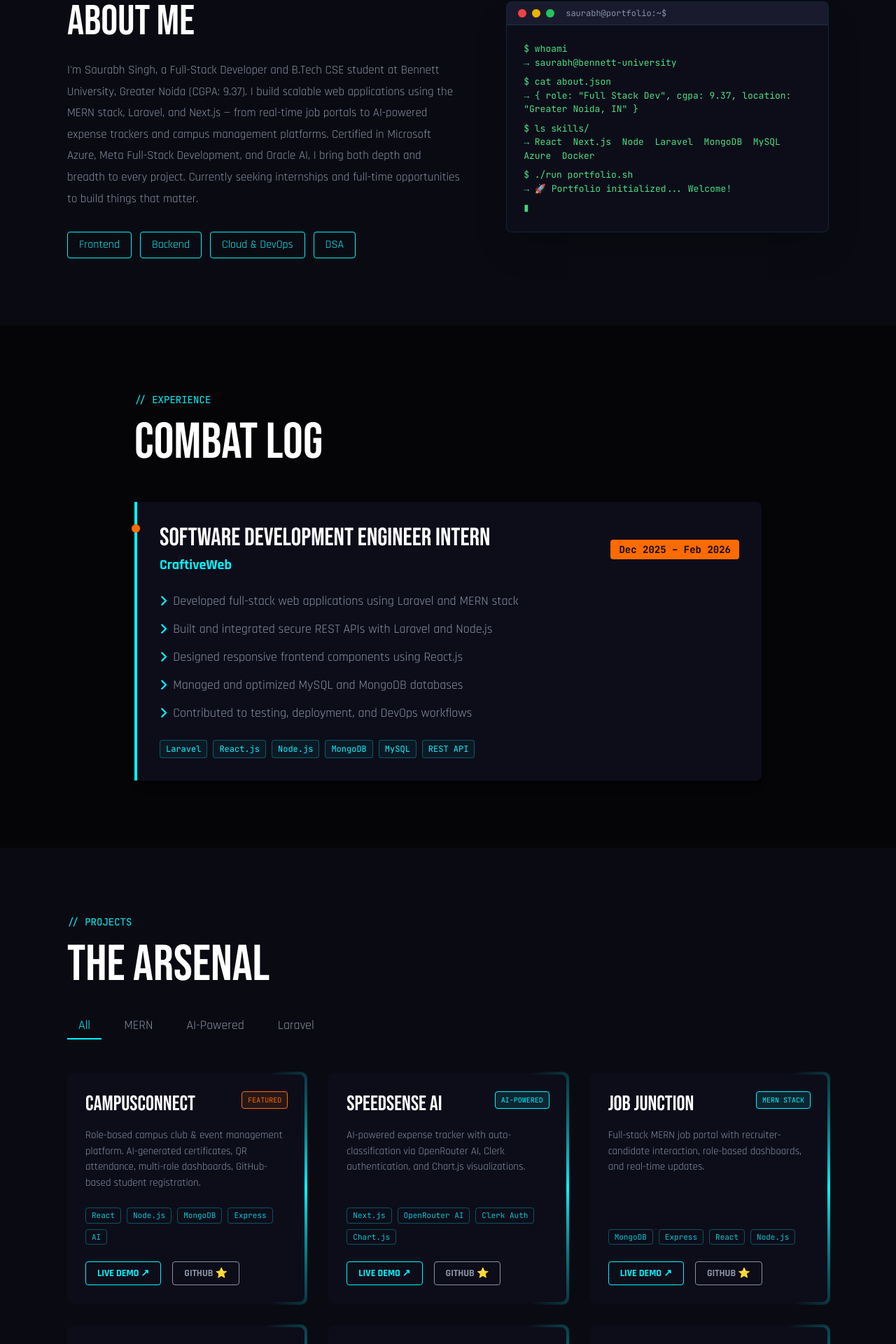
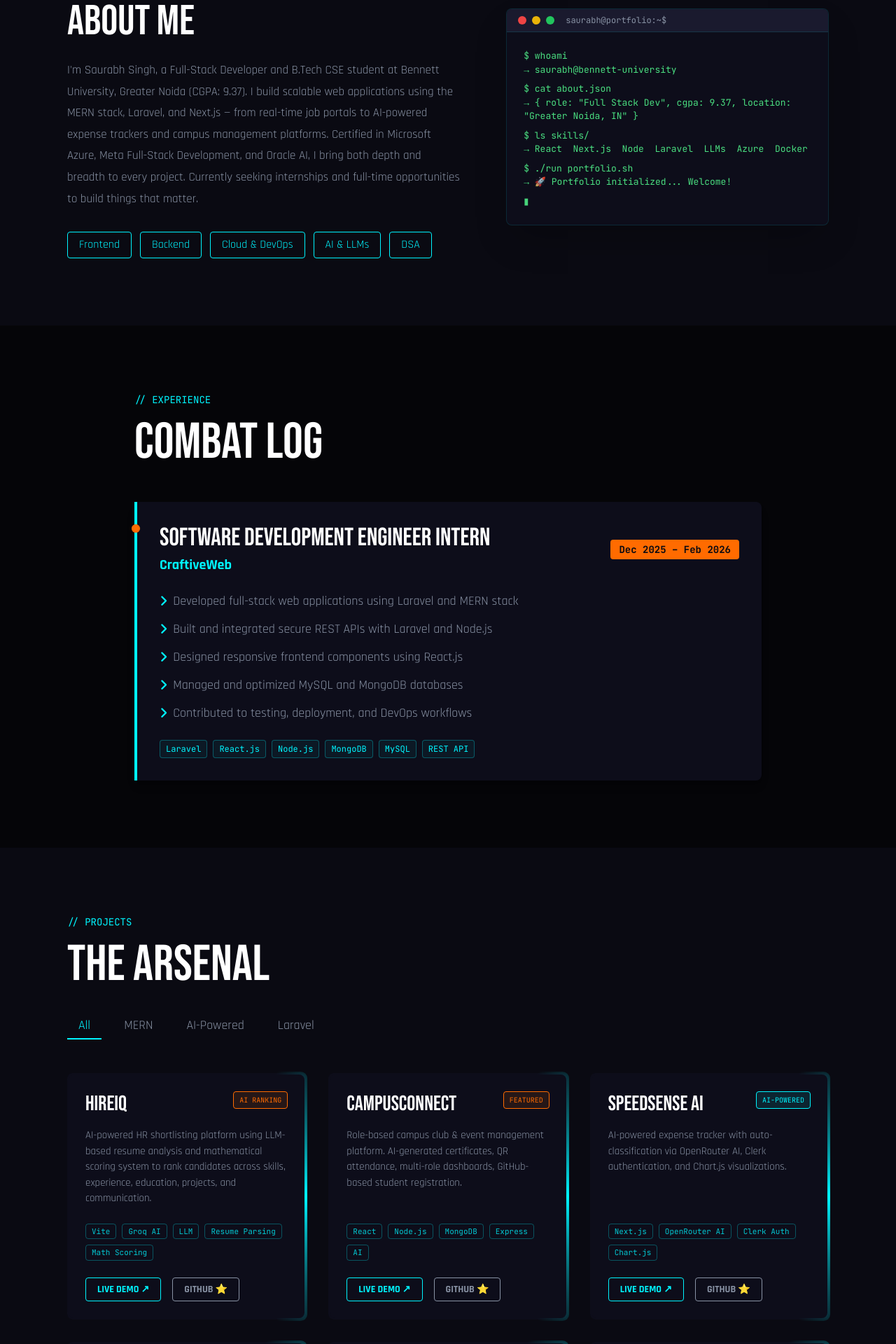
Before and after one commit to saurabhxcod/portfolio_1, a React (Vite) app: page / in a window 1280 px wide. Shown: the part 931-2851 px from the top of the page at 70% size. Built offline with nearby package versions, Linux system fonts and the light colour scheme.

Commit message:
added new project in portfolio

```diff
--- a/src/components/sections/About.jsx
+++ b/src/components/sections/About.jsx
@@ -9,7 +9,7 @@ export default function About() {
   const lines = [
     { c: "$ whoami", r: "→ saurabh@bennett-university" },
     { c: "$ cat about.json", r: "→ { role: \"Full Stack Dev\", cgpa: 9.37, location: \"Greater Noida, IN\" }" },
-    { c: "$ ls skills/", r: "→ React  Next.js  Node  Laravel  MongoDB  MySQL  Azure  Docker" },
+    { c: "$ ls skills/", r: "→ React  Next.js  Node  Laravel  LLMs  Azure  Docker" },
     { c: "$ ./run portfolio.sh", r: "→ 🚀 Portfolio initialized... Welcome!" }
   ];
 
@@ -45,7 +45,7 @@ export default function About() {
             I'm Saurabh Singh, a Full-Stack Developer and B.Tech CSE student at Bennett University, Greater Noida (CGPA: 9.37). I build scalable web applications using the MERN stack, Laravel, and Next.js — from real-time job portals to AI-powered expense trackers and campus management platforms. Certified in Microsoft Azure, Meta Full-Stack Development, and Oracle AI, I bring both depth and breadth to every project. Currently seeking internships and full-time opportunities to build things that matter.
           </p>
           <div className="flex flex-wrap gap-3">
-            {["Frontend", "Backend", "Cloud & DevOps", "DSA"].map(t => (
+            {["Frontend", "Backend", "Cloud & DevOps", "AI & LLMs", "DSA"].map(t => (
               <a href="#skills" key={t} className="px-4 py-1.5 border border-cyan text-cyan font-rajdhani rounded hover:bg-cyan hover:text-bg2 transition-colors cursor-none">{t}</a>
             ))}
           </div>
--- a/src/data.js
+++ b/src/data.js
@@ -9,28 +9,31 @@ export const socialLinks = [
 ];
 
 export const projects = [
-  { id: 1, title: 'CampusConnect', desc: 'Role-based campus club & event management platform. AI-generated certificates, QR attendance, multi-role dashboards, GitHub-based student registration.', tags: ['React', 'Node.js', 'MongoDB', 'Express', 'AI'], live: 'https://campus-connect-3a3t.vercel.app/', github: 'https://github.com/saurabhxcod', badge: 'FEATURED', badgeColor: 'amber', type: 'MERN' },
-  { id: 2, title: 'SpeedSense AI', desc: 'AI-powered expense tracker with auto-classification via OpenRouter AI, Clerk authentication, and Chart.js visualizations.', tags: ['Next.js', 'OpenRouter AI', 'Clerk Auth', 'Chart.js'], live: 'https://speed-sense-q66j.vercel.app/', github: 'https://github.com/saurabhxcod', badge: 'AI-POWERED', badgeColor: 'cyan', type: 'AI-Powered' },
-  { id: 3, title: 'Job Junction', desc: 'Full-stack MERN job portal with recruiter-candidate interaction, role-based dashboards, and real-time updates.', tags: ['MongoDB', 'Express', 'React', 'Node.js'], live: 'https://jobhunt-lemon.vercel.app', github: 'https://github.com/saurabhxcod', badge: 'MERN STACK', badgeColor: 'cyan', type: 'MERN' },
-  { id: 4, title: 'CRM — MK Developer Group', desc: 'Client relationship management system with admin dashboard, pipeline tracking, and business analytics.', tags: ['React', 'Node.js', 'MongoDB'], live: 'https://crm.mkdevelopergroup.in/', github: 'https://github.com/saurabhxcod', badge: 'ENTERPRISE', badgeColor: 'cyan', type: 'MERN' },
-  { id: 5, title: 'LMS', desc: 'Learning Management System with course management, student enrollment, and progress tracking.', tags: ['MongoDB', 'Express', 'React', 'Node.js'], live: '#', github: 'https://github.com/saurabhxcod', badge: 'MERN STACK', badgeColor: 'cyan', type: 'MERN' },
-  { id: 6, title: 'AI Virtual Assistant', desc: 'Voice-enabled AI assistant with natural language understanding and real-time responses.', tags: ['JavaScript', 'Web Speech API', 'AI'], live: '#', github: 'https://github.com/saurabhxcod', badge: 'AI', badgeColor: 'cyan', type: 'AI-Powered' },
-  { id: 7, title: 'Metal Pricing', desc: 'Real-time gold & silver price tracker with admin dashboard and live data management.', tags: ['PHP', 'Laravel', 'MySQL', 'Real-Time API'], live: '#', github: 'https://github.com/saurabhxcod', badge: 'PHP LARAVEL', badgeColor: 'cyan', type: 'Laravel' },
-  { id: 8, title: 'Fitness Tracker', desc: 'Workout and health monitoring app with progress analytics and activity logging.', tags: ['MERN'], live: '#', github: 'https://github.com/saurabhxcod', badge: 'MERN', badgeColor: 'cyan', type: 'MERN' }
+  { id: 1, title: 'HireIQ', desc: 'AI-powered HR shortlisting platform using LLM-based resume analysis and mathematical scoring system to rank candidates across skills, experience, education, projects, and communication.', tags: ['Vite', 'Groq AI', 'LLM', 'Resume Parsing', 'Math Scoring'], live: 'https://hireiq-drab.vercel.app/', github: 'https://github.com/saurabhxcod', badge: 'AI RANKING', badgeColor: 'amber', type: 'AI-Powered' },
+  { id: 2, title: 'CampusConnect', desc: 'Role-based campus club & event management platform. AI-generated certificates, QR attendance, multi-role dashboards, GitHub-based student registration.', tags: ['React', 'Node.js', 'MongoDB', 'Express', 'AI'], live: 'https://campus-connect-3a3t.vercel.app/', github: 'https://github.com/saurabhxcod', badge: 'FEATURED', badgeColor: 'amber', type: 'MERN' },
+  { id: 3, title: 'SpeedSense AI', desc: 'AI-powered expense tracker with auto-classification via OpenRouter AI, Clerk authentication, and Chart.js visualizations.', tags: ['Next.js', 'OpenRouter AI', 'Clerk Auth', 'Chart.js'], live: 'https://speed-sense-q66j.vercel.app/', github: 'https://github.com/saurabhxcod', badge: 'AI-POWERED', badgeColor: 'cyan', type: 'AI-Powered' },
+  { id: 4, title: 'Job Junction', desc: 'Full-stack MERN job portal with recruiter-candidate interaction, role-based dashboards, and real-time updates.', tags: ['MongoDB', 'Express', 'React', 'Node.js'], live: 'https://jobhunt-lemon.vercel.app', github: 'https://github.com/saurabhxcod', badge: 'MERN STACK', badgeColor: 'cyan', type: 'MERN' },
+  { id: 5, title: 'CRM — MK Developer Group', desc: 'Client relationship management system with admin dashboard, pipeline tracking, and business analytics.', tags: ['React', 'Node.js', 'MongoDB'], live: 'https://crm.mkdevelopergroup.in/', github: 'https://github.com/saurabhxcod', badge: 'ENTERPRISE', badgeColor: 'cyan', type: 'MERN' },
+  { id: 6, title: 'LMS', desc: 'Learning Management System with course management, student enrollment, and progress tracking.', tags: ['MongoDB', 'Express', 'React', 'Node.js'], live: '#', github: 'https://github.com/saurabhxcod', badge: 'MERN STACK', badgeColor: 'cyan', type: 'MERN' },
+  { id: 7, title: 'AI Virtual Assistant', desc: 'Voice-enabled AI assistant with natural language understanding and real-time responses.', tags: ['JavaScript', 'Web Speech API', 'AI'], live: '#', github: 'https://github.com/saurabhxcod', badge: 'AI', badgeColor: 'cyan', type: 'AI-Powered' },
+  { id: 8, title: 'Metal Pricing', desc: 'Real-time gold & silver price tracker with admin dashboard and live data management.', tags: ['PHP', 'Laravel', 'MySQL', 'Real-Time API'], live: '#', github: 'https://github.com/saurabhxcod', badge: 'PHP LARAVEL', badgeColor: 'cyan', type: 'Laravel' },
+  { id: 9, title: 'Fitness Tracker', desc: 'Workout and health monitoring app with progress analytics and activity logging.', tags: ['MERN'], live: '#', github: 'https://github.com/saurabhxcod', badge: 'MERN', badgeColor: 'cyan', type: 'MERN' }
 ];
 
 export const skillsMatrix = {
   'Languages': ['C', 'C++', 'Java', 'Python', 'JavaScript', 'TypeScript', 'SQL', 'PHP'],
   'Frontend': ['React', 'Next.js', 'HTML5', 'CSS3', 'Tailwind', 'Bootstrap'],
   'Backend': ['Node.js', 'Express', 'Laravel', 'MongoDB', 'MySQL', 'Redis', 'Prisma', 'GraphQL'],
-  'Cloud & Tools': ['Azure', 'Docker', 'Git', 'GitHub', 'Vercel', 'Postman', 'VS Code', 'n8n']
+  'Cloud & Tools': ['Azure', 'Docker', 'Git', 'GitHub', 'Vercel', 'Postman', 'VS Code'],
+  'AI & Automation': ['LLMs', 'Groq', 'OpenRouter', 'n8n', 'LangChain']
 };
 
 export const skillIcons = {
   'C': 'fa-solid fa-c', 'C++': 'fa-solid fa-c', 'Java': 'fa-brands fa-java', 'Python': 'fa-brands fa-python', 'JavaScript': 'fa-brands fa-js', 'TypeScript': 'fa-solid fa-code', 'SQL': 'fa-solid fa-database', 'PHP': 'fa-brands fa-php',
   'React': 'fa-brands fa-react', 'Next.js': 'fa-solid fa-n', 'HTML5': 'fa-brands fa-html5', 'CSS3': 'fa-brands fa-css3-alt', 'Tailwind': 'fa-solid fa-wind', 'Bootstrap': 'fa-brands fa-bootstrap',
   'Node.js': 'fa-brands fa-node-js', 'Express': 'fa-solid fa-server', 'Laravel': 'fa-brands fa-laravel', 'MongoDB': 'fa-solid fa-database', 'MySQL': 'fa-solid fa-database', 'Redis': 'fa-solid fa-database', 'Prisma': 'fa-solid fa-database', 'GraphQL': 'fa-solid fa-diagram-project',
-  'Azure': 'fa-brands fa-microsoft', 'Docker': 'fa-brands fa-docker', 'Git': 'fa-brands fa-git-alt', 'GitHub': 'fa-brands fa-github', 'Vercel': 'fa-solid fa-v', 'Postman': 'fa-solid fa-rocket', 'VS Code': 'fa-solid fa-code', 'n8n': 'fa-solid fa-gears'
+  'Azure': 'fa-brands fa-microsoft', 'Docker': 'fa-brands fa-docker', 'Git': 'fa-brands fa-git-alt', 'GitHub': 'fa-brands fa-github', 'Vercel': 'fa-solid fa-v', 'Postman': 'fa-solid fa-rocket', 'VS Code': 'fa-solid fa-code',
+  'n8n': 'fa-solid fa-gears', 'LLMs': 'fa-solid fa-brain', 'Groq': 'fa-solid fa-bolt', 'OpenRouter': 'fa-solid fa-network-wired', 'LangChain': 'fa-solid fa-link'
 };
 
 export const badgeColors = {
```
